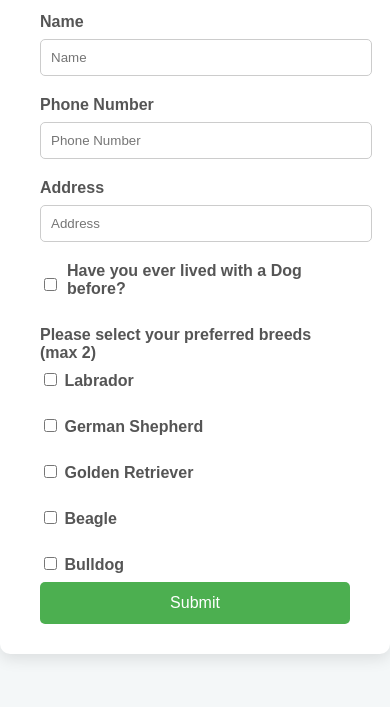
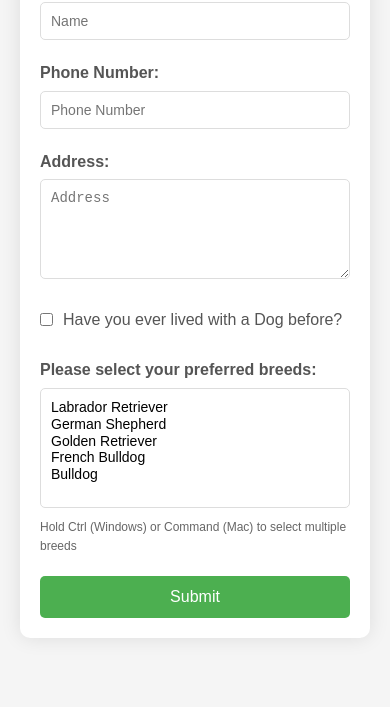
Before and after one commit to acciojob/dog-adoption-application-prabhu26k, a website: page main.html in a window 390 px wide. Shown: the part 137-844 px from the top of the page. Drawn offline with Linux system fonts and the light colour scheme.

Commit message:
created a submission

```diff
--- a/main.html
+++ b/main.html
@@ -1,42 +1,52 @@
 <!DOCTYPE html>
 <html lang="en">
 <head>
-  <meta charset="UTF-8" />
-  <meta name="viewport" content="width=device-width, initial-scale=1.0"/>
-  <title>Dog Adoption Application</title>
-  <link rel="stylesheet" href="styles.css" />
+    <meta charset="UTF-8">
+    <meta name="viewport" content="width=device-width, initial-scale=1.0">
+    <title>Dog Adoption Application</title>
+    <link rel="stylesheet" href="styles.css">
 </head>
 <body>
-  <div class="container">
-    <h2>Dog Adoption Application</h2>
-    <form id="dogAdoptionForm">
-      <label for="name">Name</label>
-      <input type="text" id="name" name="name" placeholder="Name" required />
+    <div class="form-container">
+        <h2>Dog Adoption Application</h2>
+        <form id="adoptionForm" class="adoption-form">
+            <div class="form-group">
+                <label for="name">Name:</label>
+                <input type="text" id="name" name="name" placeholder="Name" required>
+            </div>
 
-      <label for="phone">Phone Number</label>
-      <input type="text" id="phone" name="phone" placeholder="Phone Number" required />
+            <div class="form-group">
+                <label for="phone">Phone Number:</label>
+                <input type="tel" id="phone" name="phone" placeholder="Phone Number" required>
+            </div>
 
-      <label for="address">Address</label>
-      <input type="text" id="address" name="address" placeholder="Address" required />
+            <div class="form-group">
+                <label for="address">Address:</label>
+                <textarea id="address" name="address" placeholder="Address" required></textarea>
+            </div>
 
-      <div class="checkbox-label">
-        <input type="checkbox" id="livedWithDog" name="livedWithDog" value="Have you ever lived with a Dog before?" />
-        <label for="livedWithDog">Have you ever lived with a Dog before?</label>
-      </div>
+            <div class="form-group checkbox-group">
+                <label>
+                    <input type="checkbox" id="hasLivedWithDog" name="hasLivedWithDog">
+                    Have you ever lived with a Dog before?
+                </label>
+            </div>
 
-      <label>Please select your preferred breeds (max 2)</label>
-      <div class="breeds">
-        <label><input type="checkbox" name="breeds" value="Labrador" class="breed-checkbox"> Labrador</label><br>
-        <label><input type="checkbox" name="breeds" value="German Shepherd" class="breed-checkbox"> German Shepherd</label><br>
-        <label><input type="checkbox" name="breeds" value="Golden Retriever" class="breed-checkbox"> Golden Retriever</label><br>
-        <label><input type="checkbox" name="breeds" value="Beagle" class="breed-checkbox"> Beagle</label><br>
-        <label><input type="checkbox" name="breeds" value="Bulldog" class="breed-checkbox"> Bulldog</label>
-      </div>
+            <div class="form-group">
+                <label for="preferredBreeds">Please select your preferred breeds:</label>
+                <select id="preferredBreeds" name="preferredBreeds" multiple required>
+                    <option value="Labrador Retriever">Labrador Retriever</option>
+                    <option value="German Shepherd">German Shepherd</option>
+                    <option value="Golden Retriever">Golden Retriever</option>
+                    <option value="French Bulldog">French Bulldog</option>
+                    <option value="Bulldog">Bulldog</option>
+                </select>
+                <small>Hold Ctrl (Windows) or Command (Mac) to select multiple breeds</small>
+            </div>
 
-      <button type="submit">Submit</button>
-    </form>
-  </div>
-
-  <script src="script.js"></script>
+            <button type="submit" class="submit-button">Submit</button>
+        </form>
+    </div>
+    <script src="script.js"></script>
 </body>
 </html>
--- a/script.js
+++ b/script.js
@@ -1,19 +1,55 @@
-document.getElementById('breeds').addEventListener('change', function () {Add commentMore actions
-  const selected = Array.from(this.selectedOptions);
-  if (selected.length > 2) {
-    selected[selected.length - 1].selected = false;
-    alert("You can only select up to 2 breeds.");
-  }
+document.addEventListener('DOMContentLoaded', function() {
+    const form = document.getElementById('adoptionForm');
+
+    form.addEventListener('submit', function(e) {
+        e.preventDefault();
+
+        // Get form data
+        const formData = {
+            name: document.getElementById('name').value,
+            phone: document.getElementById('phone').value,
+            address: document.getElementById('address').value,
+            hasLivedWithDog: document.getElementById('hasLivedWithDog').checked,
+            preferredBreeds: Array.from(document.getElementById('preferredBreeds').selectedOptions).map(option => option.value)
+        };
+
+        // Validate form data
+        if (!validateForm(formData)) {
+            return;
+        }
+
+        // Here you would typically send the data to a server
+        console.log('Form submitted:', formData);
+        alert('Thank you for your application! We will contact you soon.');
+        form.reset();
+    });
+
+    function validateForm(data) {
+        // Validate name
+        if (data.name.trim() === '') {
+            alert('Please enter your name');
+            return false;
+        }
+
+        // Validate phone number (basic validation)
+        const phoneRegex = /^\d{10}$/;
+        if (!phoneRegex.test(data.phone.replace(/\D/g, ''))) {
+            alert('Please enter a valid 10-digit phone number');
+            return false;
+        }
+
+        // Validate address
+        if (data.address.trim() === '') {
+            alert('Please enter your address');
+            return false;
+        }
+
+        // Validate preferred breeds
+        if (data.preferredBreeds.length === 0) {
+            alert('Please select at least one preferred breed');
+            return false;
+        }
+
+        return true;
+    }
 });
-
-document.getElementById('dogAdoptionForm').addEventListener('submit', function(event) {
-  event.preventDefault();
-
-  const name = document.getElementById('name').value;
-  const phone = document.getElementById('phone').value;
-  const address = document.getElementById('address').value;
-  const livedWithDog = document.getElementById('livedWithDog').checked;
-
-
-  const breedOptions = document.getElementById('breeds').selectedOptions;
-  const selectedBreeds = Array.from(breedOptions).map(option => option.value);
--- a/styles.css
+++ b/styles.css
@@ -1,69 +1,119 @@
+* {
+    margin: 0;
+    padding: 0;
+    box-sizing: border-box;
+}
+
 body {
     font-family: Arial, sans-serif;
-  background-color: #f4f7f8;
-  display: flex;
-  justify-content: center;
-  align-items: center;
-  height: 100vh;
-  margin: 0;
+    line-height: 1.6;
+    background-color: #f5f5f5;
+    padding: 20px;
 }
 
-.container {
-  background: #fff;
-  padding: 30px 40px;
+.form-container {
+    max-width: 600px;
+    margin: 0 auto;
+    background-color: white;
+    padding: 30px;
     border-radius: 10px;
-  box-shadow: 0 5px 15px rgba(0, 0, 0, 0.1);
-  width: 100%;
-  max-width: 500px;
+    box-shadow: 0 0 20px rgba(0, 0, 0, 0.1);
 }
 
 h2 {
     text-align: center;
+    color: #333;
+    margin-bottom: 30px;
+}
+
+.form-group {
     margin-bottom: 20px;
-  color: #333;
 }
 
 label {
     display: block;
-  margin-bottom: 8px;
+    margin-bottom: 5px;
     color: #555;
     font-weight: bold;
 }
 
 input[type="text"],
+input[type="tel"],
+textarea,
 select {
     width: 100%;
     padding: 10px;
-  margin-bottom: 20px;
-  border: 1px solid #ccc;
+    border: 1px solid #ddd;
     border-radius: 5px;
+    font-size: 16px;
+}
+
+textarea {
+    height: 100px;
+    resize: vertical;
 }
 
 select[multiple] {
-  height: 100px;
+    height: 120px;
 }
 
-.checkbox-label {
+.checkbox-group {
     display: flex;
     align-items: center;
-  margin-bottom: 20px;
 }
 
-.checkbox-label input {
+.checkbox-group label {
+    display: flex;
+    align-items: center;
+    font-weight: normal;
+}
+
+.checkbox-group input[type="checkbox"] {
     margin-right: 10px;
 }
 
-button {
+small {
+    display: block;
+    color: #666;
+    margin-top: 5px;
+    font-size: 12px;
+}
+
+.submit-button {
     background-color: #4CAF50;
     color: white;
-  padding: 12px;
-  width: 100%;
+    padding: 12px 20px;
     border: none;
     border-radius: 5px;
+    cursor: pointer;
+    width: 100%;
     font-size: 16px;
-  cursor: pointer;
+    transition: background-color 0.3s;
 }
 
-button:hover {
+.submit-button:hover {
     background-color: #45a049;
 }
+
+/* Focus states */
+input:focus,
+textarea:focus,
+select:focus {
+    outline: none;
+    border-color: #4CAF50;
+    box-shadow: 0 0 5px rgba(76, 175, 80, 0.2);
+}
+
+/* Responsive design */
+@media (max-width: 480px) {
+    .form-container {
+        padding: 20px;
+    }
+
+    input[type="text"],
+    input[type="tel"],
+    textarea,
+    select {
+        font-size: 14px;
+    }
+}
```
Lines whose indentation alone changed are shown as unchanged.
